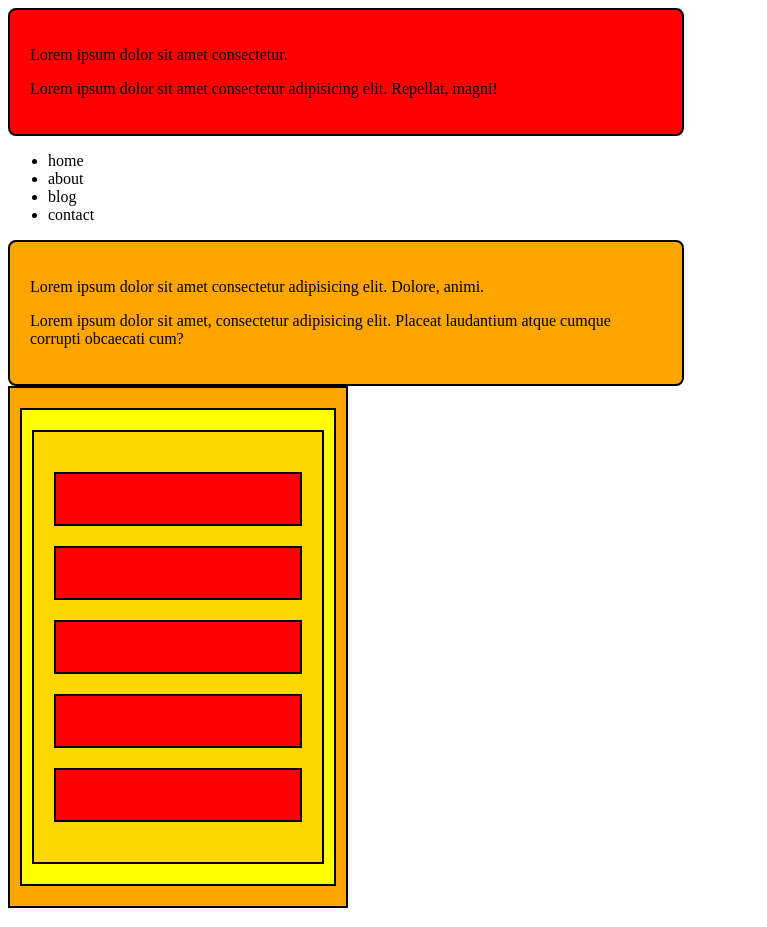
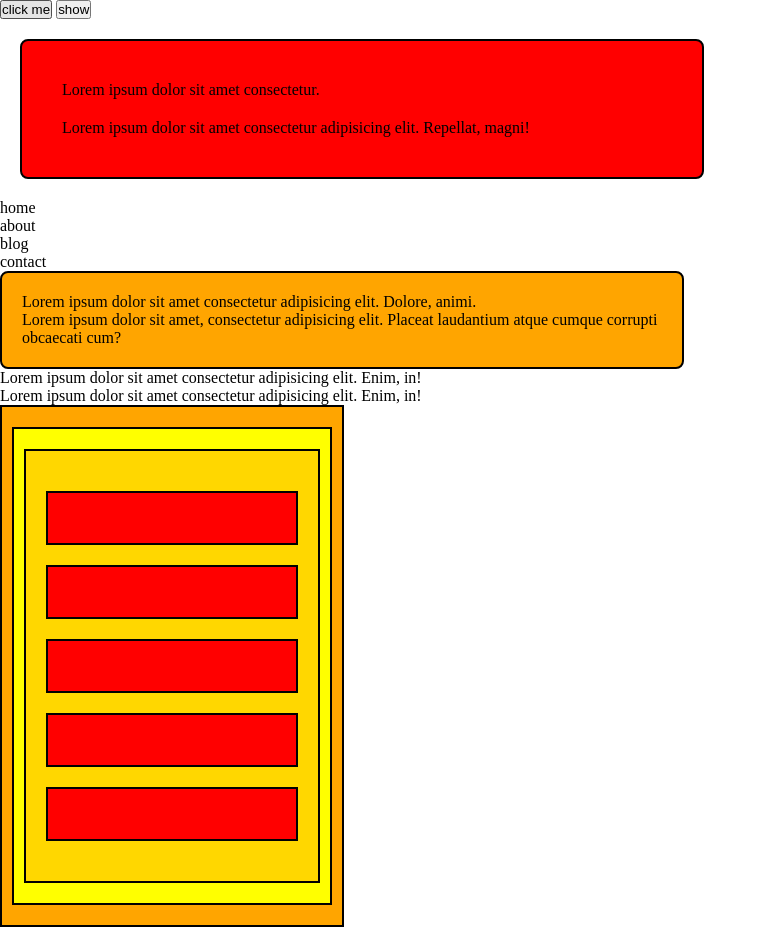
Before and after one commit to vijayrahoriya/jquery, a plain HTML site: page index3.html in a window 1280 px wide. Shown: the whole page, without its empty margins (0-767 px from the left). Drawn offline with Linux system fonts and the light colour scheme.

Commit message:
jquery practice

```diff
--- a/index3.html
+++ b/index3.html
@@ -5,6 +5,10 @@
     <meta http-equiv="X-UA-Compatible" content="IE=edge">
     <meta name="viewport" content="width=device-width, initial-scale=1.0">
     <style>
+        *{
+            margin: 0;
+            padding: 0;
+        }
         .main-outer{
             width: 25%;
             background: orange;
@@ -31,10 +35,15 @@
         }
         .box{
             border: 2px solid #000;
+            margin: 20px;
             padding: 20px;
             border-radius: .5rem;
             background: red;
             width: 50%;
+            position: relative;
+        }
+        .box p{
+            margin: 20px;
         }
         .box2{
             border: 2px solid #000;
@@ -47,6 +56,8 @@
     <title>ancestors methods</title>
 </head>
 <body>
+    <button class="but">click me</button>
+    <button class="show">show</button>
     <div class="box">
         <p>Lorem ipsum dolor sit amet consectetur.</p>
         <p class="test">Lorem ipsum dolor sit amet consectetur adipisicing elit. Repellat, magni!</p>
@@ -58,9 +69,11 @@
         <li>contact</li>
     </ul>
     <div class="box2">
-        <p>Lorem ipsum dolor sit amet consectetur adipisicing elit. Dolore, animi.</p>
-        <p>Lorem ipsum dolor sit amet, consectetur adipisicing elit. Placeat laudantium atque cumque corrupti obcaecati cum?</p>
+        <p>Lorem ipsum dolor <span></span>sit amet consectetur adipisicing elit. Dolore, animi.</p>
+        <p>Lorem ipsum dolor sit amet,<span class="test"></span> consectetur adipisicing elit. Placeat laudantium atque cumque corrupti obcaecati cum?</p>
     </div>
+    <p>Lorem ipsum dolor sit amet consectetur adipisicing elit. Enim, in!</p>
+    <p>Lorem ipsum dolor sit amet consectetur adipisicing elit. Enim, in!</p>
     <div class="main-outer">
         <div class="outer">
             <div class="inner">
```
Also changed, not shown: ancestor.js (+32 -0 lines).
